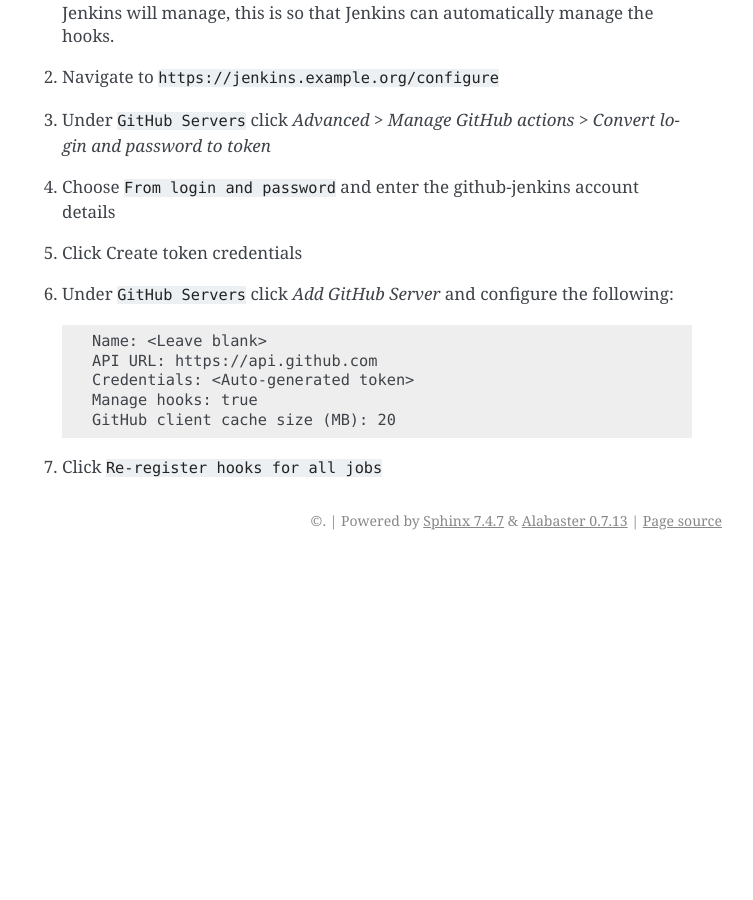
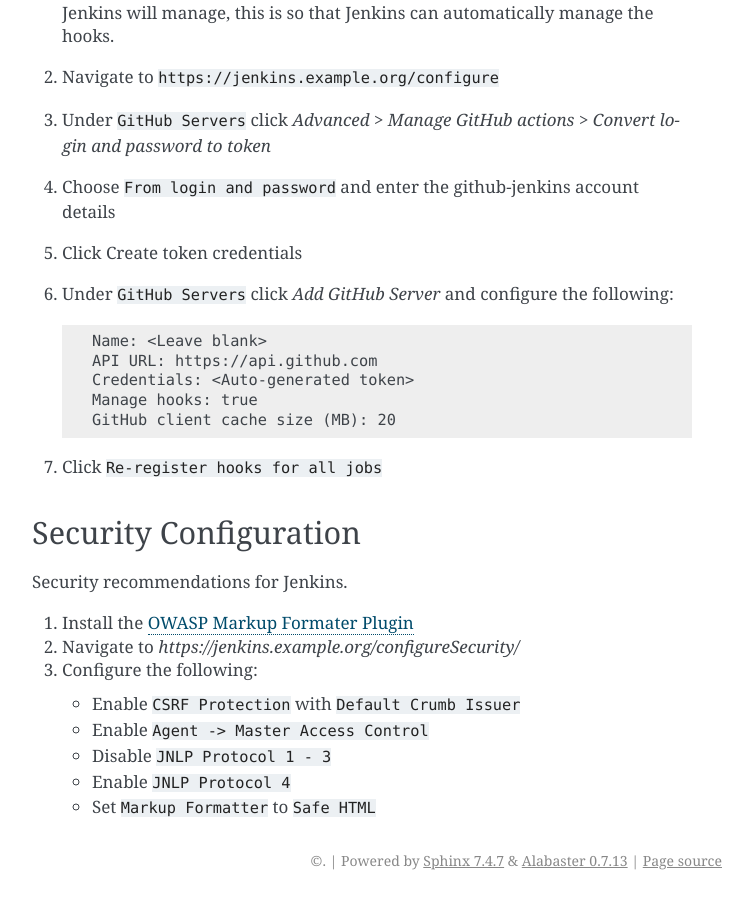
Before and after one commit to lfit/releng-docs, a Sphinx documentation site: the page built from docs/infra/jenkins.rst, in a window 1280 px wide and 900 px high, scrolled down 1045 px. Shown: the whole window, without its empty margins (388-1141 px from the left). Built offline with Sphinx 7.4.7, drawn with Linux system fonts in a browser that asks for light colours; the version number could not be read and is left out; before the commit the page ends 1605 px from its top, so only the background shows below that; some of the changed text lies outside the part shown.

Commit message:
Add Jenkins Security configuration docs
Issue: RELENG-981
Change-Id: I95917b9768a5cf70b39f9c0c5f922239a3881276
Signed-off-by: Thanh Ha <thanh.ha@linuxfoundation.org>

```diff
--- a/docs/infra/jenkins.rst
+++ b/docs/infra/jenkins.rst
@@ -65,3 +65,21 @@
       GitHub client cache size (MB): 20
 
 #. Click ``Re-register hooks for all jobs``
+
+.. _jenkins-security:
+
+Security Configuration
+======================
+
+Security recommendations for Jenkins.
+
+#. Install the `OWASP Markup Formater Plugin
+   <http://wiki.jenkins-ci.org/display/JENKINS/OWASP+Markup+Formatter+Plugin>`_
+#. Navigate to `https://jenkins.example.org/configureSecurity/`
+#. Configure the following:
+
+   * Enable ``CSRF Protection`` with ``Default Crumb Issuer``
+   * Enable ``Agent -> Master Access Control``
+   * Disable ``JNLP Protocol 1 - 3``
+   * Enable ``JNLP Protocol 4``
+   * Set ``Markup Formatter`` to ``Safe HTML``
```
